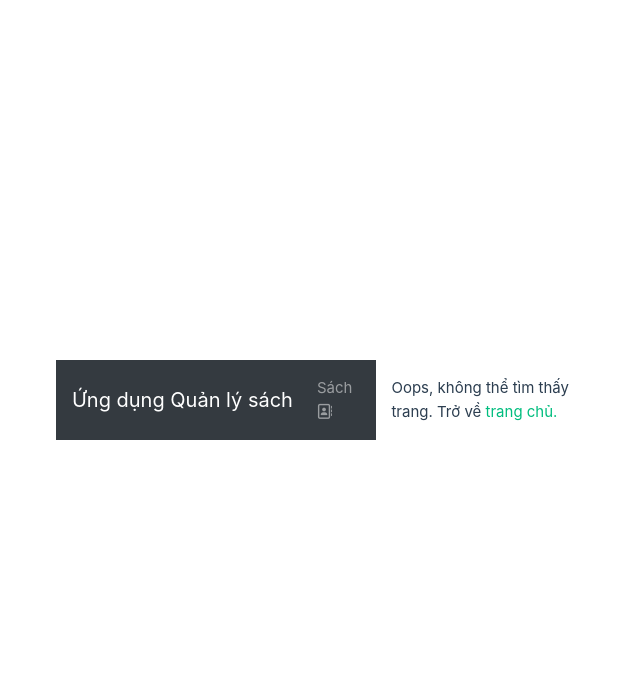
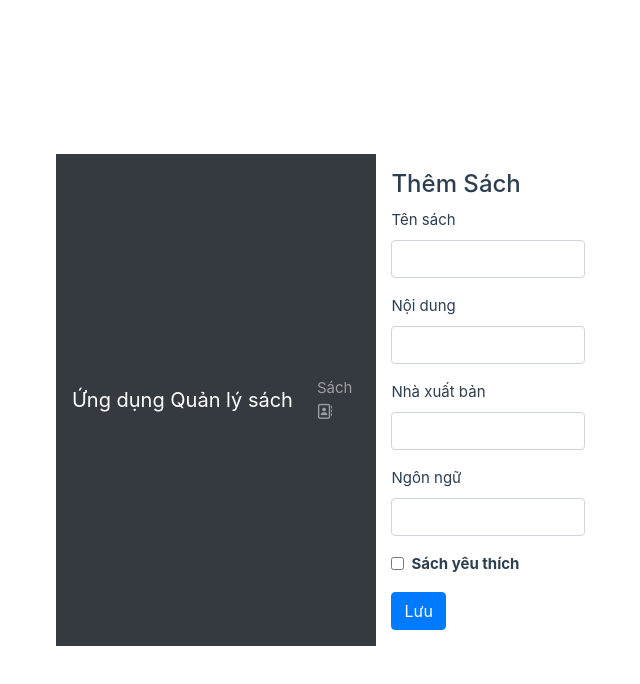
Before and after one commit to phat-1166/B2007204_TrangThanhPhat_mylibraryFRONTEND, a Vue app: page /add in a window 1280 px wide. Shown: the top 684 px of the page, without its empty margins (8-648 px from the left). Built offline with nearby package versions, Linux system fonts and the light colour scheme.

Commit message:
Tao trang them sach

```diff
--- a/src/router/index.js
+++ b/src/router/index.js
@@ -18,6 +18,12 @@ const routes = [
         component: () => import("@/views/BookEdit.vue"),
         props: true,
     },
+    {
+        path: "/add",
+        name: "book.add",
+        component: () => import("@/views/BookAdd.vue"),
+        props: true,
+    },
 ];
 
 const router = createRouter({
--- /dev/null
+++ b/src/views/BookAdd.vue
@@ -0,0 +1,36 @@
+<template>
+    <div v-if="book" class="page">
+        <h4>Thêm Sách</h4>
+        <BookForm :book="book" @submit:book="addBook" />
+
+        <p>{{ message }}</p>
+    </div>
+</template>
+
+<script>
+import BookForm from "@/components/BookForm.vue";
+import BookService from "@/services/book.service";
+export default {
+    components: { BookForm },
+    props: { id: { type: String, required: true } },
+    data() {
+        return {
+            book: { name: "", content: "", publisher: "", language: "" },
+            message: "",
+        };
+    },
+    methods: {
+        async addBook(data) {
+            try {
+                await BookService.create(data);
+                this.message = "Sách được thêm thành công";
+            } catch (error) {
+                console.log(error);
+            }
+        },
+    },
+    created() {
+        this.message = "";
+    },
+};
+</script>
```
